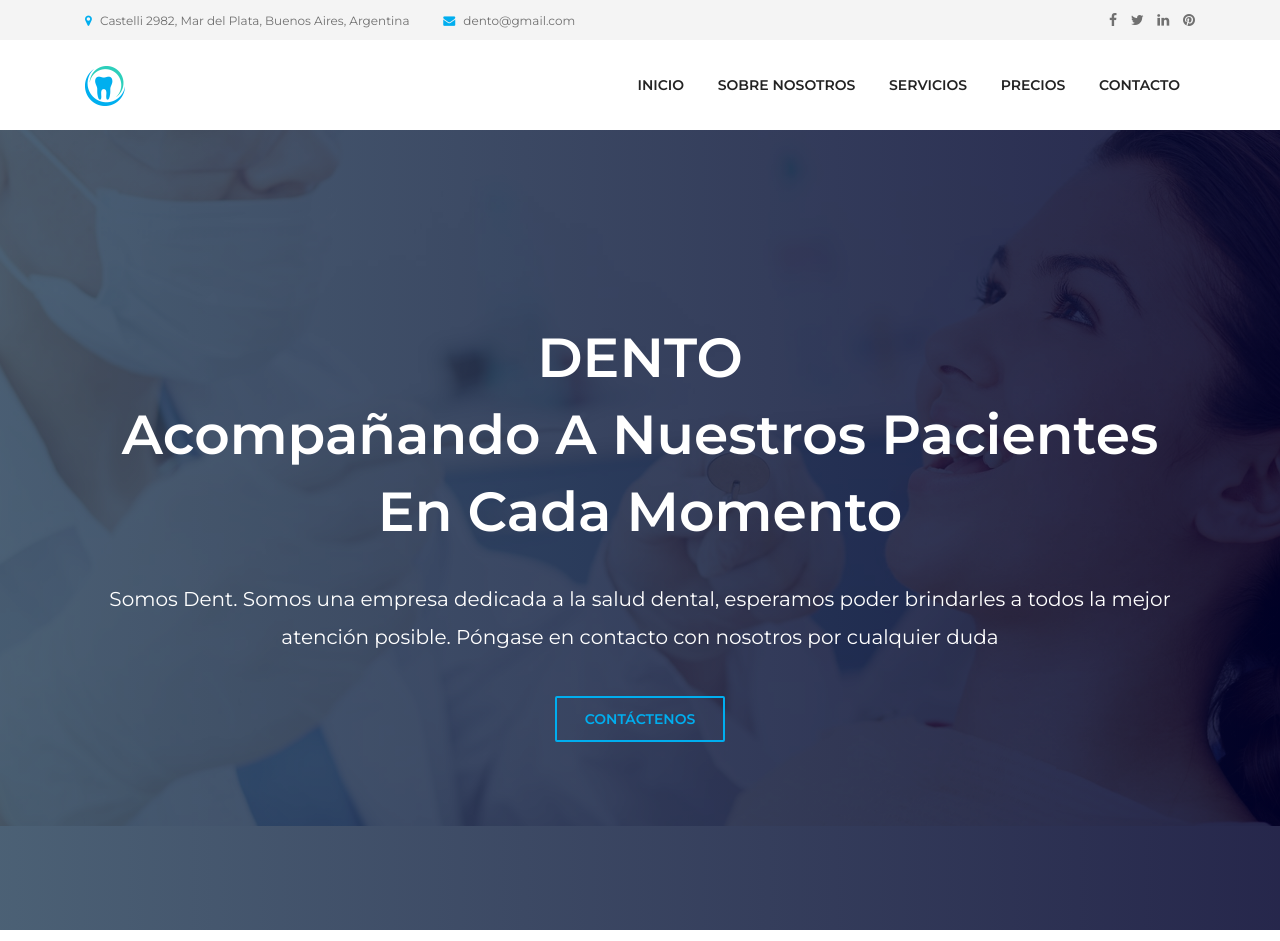
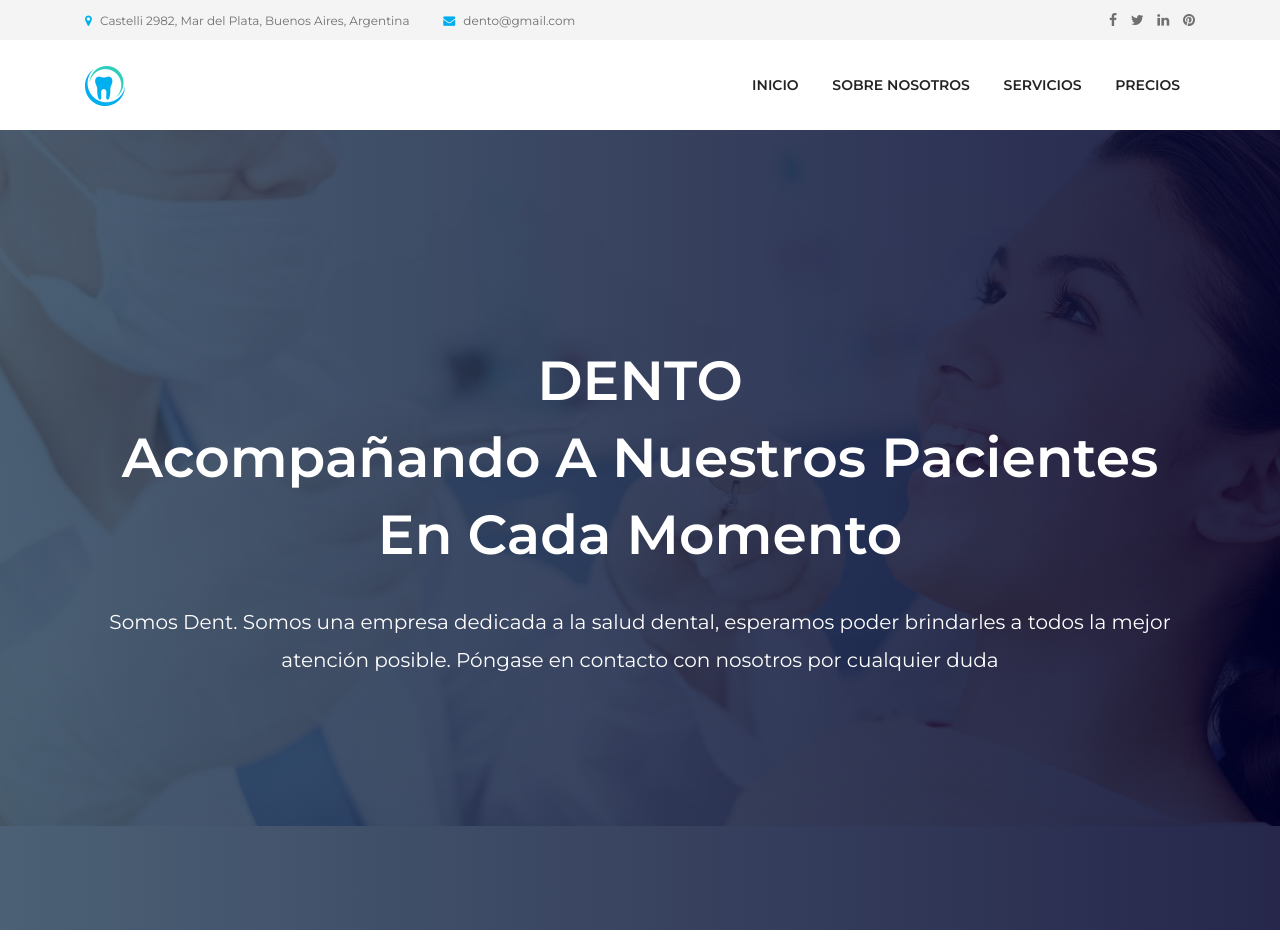
Before and after one commit to facundovillalba38/Dentist-Django, a Django app: page / in a window 1280 px wide. Shown: the top 941 px of the page. Run offline with Django 3.2, Linux system fonts and the light colour scheme; some libraries are stand-ins or nearby versions.

Commit message:
hide contact form

```diff
--- a/website/templates/base.html
+++ b/website/templates/base.html
@@ -121,7 +121,9 @@
                       <li><a href="blog-details.html">- Blog Details</a></li>
                     </ul>
                   </li> -->
-                  <li><a href="{% url 'contact' %}">Contacto</a></li>
+
+                  <!-- DESCOMENTAR Y ARREGLAR EN PROD -->
+                  <!-- <li><a href="{% url 'contact' %}">Contacto</a></li> -->
                 </ul>
               </div>
               <!-- Nav End -->
--- a/website/templates/home.html
+++ b/website/templates/home.html
@@ -22,7 +22,9 @@
                 <p data-animation="fadeInUp" data-delay="300ms"> Somos Dent. Somos una empresa dedicada a la salud dental, esperamos poder brindarles a todos la mejor atención posible. Póngase en contacto con nosotros por cualquier duda</p>
                 <div class="welcome-btn-group">
                   <!-- <a href="#" class="btn dento-btn mx-2" data-animation="fadeInUp" data-delay="500ms">Get Started</a> -->
-                  <a href="{% url 'contact' %}" class="btn dento-btn mx-2 active" data-animation="fadeInUp" data-delay="700ms">Contáctenos</a>
+
+                  <!-- DESCOMENTAR Y ARREGLAR EN PROD -->
+                  <!-- <a href="{% url 'contact' %}" class="btn dento-btn mx-2 active" data-animation="fadeInUp" data-delay="700ms">Contáctenos</a> -->
                 </div>
               </div>
             </div>
@@ -40,7 +42,8 @@
                 <h2 data-animation="fadeInDown" data-delay="100ms">DENTO <br> Acompañando a nuestros pacientes en cada momento</h2>
                 <p data-animation="fadeInDown" data-delay="300ms">Somos Dent. Somos una empresa dedicada a la salud dental, esperamos poder brindarles a todos la mejor atención posible. Póngase en contacto con nosotros por cualquier duda.</p>
                 <div class="welcome-btn-group">
-                  <a href="#" class="btn dento-btn mx-2 active" data-animation="fadeInDown" data-delay="700ms">ContÁCTENOS</a>
+                  <!-- DESCOMENTAR Y ARREGLAR EN PROD -->
+                  <!-- <a href="#" class="btn dento-btn mx-2 active" data-animation="fadeInDown" data-delay="700ms">CONTÁCTENOS</a> -->
                 </div>
               </div>
             </div>
```
